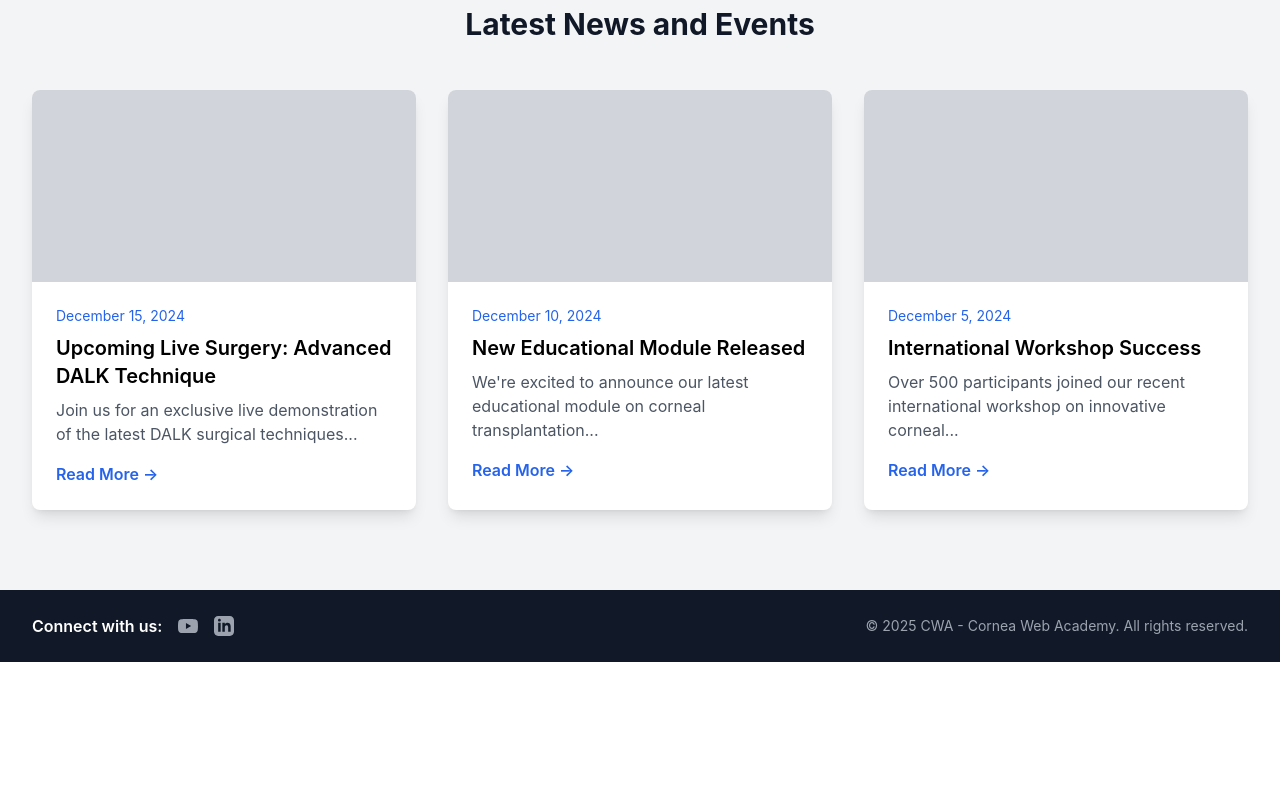
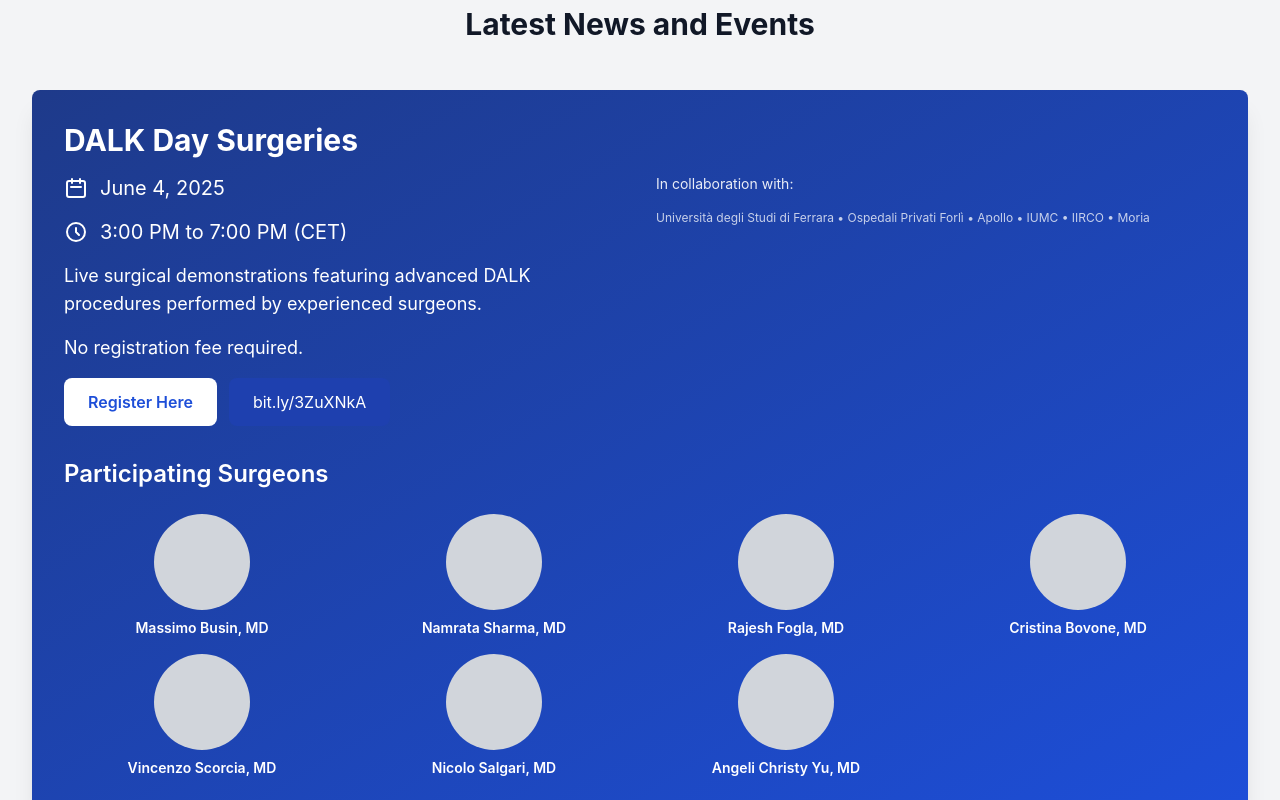
Before and after one commit to Andrea-Taloni/cornea-web-academy, a Vue app: page / in a window 1280 px wide. Shown: the part 1280-2080 px from the top of the page. Before the commit the page ends 1942 px from the top, so only its background shows below. Built offline with nearby package versions, Linux system fonts and the light colour scheme.

Commit message:
dalk event

```diff
--- a/src/components/home/NewsSection.vue
+++ b/src/components/home/NewsSection.vue
@@ -2,6 +2,105 @@
   <section class="py-16 md:py-20 bg-gray-100">
     <div class="max-w-7xl mx-auto px-4 sm:px-6 lg:px-8">
       <h3 class="text-3xl font-bold text-center text-gray-900 mb-12">Latest News and Events</h3>
+
+      <!-- Featured Event - DALK Day -->
+      <div
+        class="bg-gradient-to-br from-blue-900 to-blue-700 rounded-lg shadow-xl overflow-hidden mb-12"
+      >
+        <div class="p-8 text-white">
+          <div class="mb-8">
+            <h4 class="text-3xl font-bold mb-4">DALK Day Surgeries</h4>
+            <div class="grid md:grid-cols-2 gap-8">
+              <div class="space-y-4">
+                <div class="flex items-center gap-3">
+                  <svg class="w-6 h-6" fill="none" stroke="currentColor" viewBox="0 0 24 24">
+                    <path
+                      stroke-linecap="round"
+                      stroke-linejoin="round"
+                      stroke-width="2"
+                      d="M8 7V3m8 4V3m-9 8h10M5 21h14a2 2 0 002-2V7a2 2 0 00-2-2H5a2 2 0 00-2 2v12a2 2 0 002 2z"
+                    ></path>
+                  </svg>
+                  <span class="text-xl">June 4, 2025</span>
+                </div>
+                <div class="flex items-center gap-3">
+                  <svg class="w-6 h-6" fill="none" stroke="currentColor" viewBox="0 0 24 24">
+                    <path
+                      stroke-linecap="round"
+                      stroke-linejoin="round"
+                      stroke-width="2"
+                      d="M12 8v4l3 3m6-3a9 9 0 11-18 0 9 9 0 0118 0z"
+                    ></path>
+                  </svg>
+                  <span class="text-xl">3:00 PM to 7:00 PM (CET)</span>
+                </div>
+                <p class="text-lg mt-4">
+                  Live surgical demonstrations featuring advanced DALK procedures performed by
+                  experienced surgeons.
+                </p>
+                <p class="text-lg">No registration fee required.</p>
+                <div class="flex flex-wrap gap-3 mt-6">
+                  <a
+                    href="https://bit.ly/3ZuXNkA"
+                    target="_blank"
+                    rel="noopener noreferrer"
+                    class="inline-block bg-white text-blue-700 px-6 py-3 rounded-lg font-semibold hover:bg-gray-100 transition"
+                  >
+                    Register Here
+                  </a>
+                  <span class="inline-block bg-blue-800 px-6 py-3 rounded-lg">
+                    bit.ly/3ZuXNkA
+                  </span>
+                </div>
+              </div>
+              <div>
+                <p class="text-sm opacity-90 mb-4">In collaboration with:</p>
+                <p class="text-xs opacity-75">
+                  Università degli Studi di Ferrara • Ospedali Privati Forlì • Apollo • IUMC • IIRCO
+                  • Moria
+                </p>
+              </div>
+            </div>
+          </div>
+
+          <!-- Surgeons Section -->
+          <div>
+            <h5 class="text-2xl font-semibold mb-6">Participating Surgeons</h5>
+            <div class="grid grid-cols-2 md:grid-cols-4 gap-4">
+              <div class="text-center">
+                <div class="w-24 h-24 bg-gray-300 rounded-full mx-auto mb-2"></div>
+                <p class="text-sm font-semibold">Massimo Busin, MD</p>
+              </div>
+              <div class="text-center">
+                <div class="w-24 h-24 bg-gray-300 rounded-full mx-auto mb-2"></div>
+                <p class="text-sm font-semibold">Namrata Sharma, MD</p>
+              </div>
+              <div class="text-center">
+                <div class="w-24 h-24 bg-gray-300 rounded-full mx-auto mb-2"></div>
+                <p class="text-sm font-semibold">Rajesh Fogla, MD</p>
+              </div>
+              <div class="text-center">
+                <div class="w-24 h-24 bg-gray-300 rounded-full mx-auto mb-2"></div>
+                <p class="text-sm font-semibold">Cristina Bovone, MD</p>
+              </div>
+              <div class="text-center">
+                <div class="w-24 h-24 bg-gray-300 rounded-full mx-auto mb-2"></div>
+                <p class="text-sm font-semibold">Vincenzo Scorcia, MD</p>
+              </div>
+              <div class="text-center">
+                <div class="w-24 h-24 bg-gray-300 rounded-full mx-auto mb-2"></div>
+                <p class="text-sm font-semibold">Nicolo Salgari, MD</p>
+              </div>
+              <div class="text-center">
+                <div class="w-24 h-24 bg-gray-300 rounded-full mx-auto mb-2"></div>
+                <p class="text-sm font-semibold">Angeli Christy Yu, MD</p>
+              </div>
+            </div>
+          </div>
+        </div>
+      </div>
+
+      <!-- Other News Items -->
       <div class="grid md:grid-cols-3 gap-8">
         <article
           v-for="article in newsArticles"
@@ -27,24 +126,24 @@ import { ref } from 'vue'
 const newsArticles = ref([
   {
     id: 1,
-    date: 'December 15, 2024',
-    title: 'Upcoming Live Surgery: Advanced DALK Technique',
+    date: 'May 28, 2025',
+    title: 'DALK Day Registration Update',
     excerpt:
-      'Join us for an exclusive live demonstration of the latest DALK surgical techniques...',
+      'Limited spots remaining for the DALK Day Surgeries event on June 4. Secure your place for this educational opportunity.',
   },
   {
     id: 2,
-    date: 'December 10, 2024',
-    title: 'New Educational Module Released',
+    date: 'May 15, 2025',
+    title: 'Pre-Event Materials Available',
     excerpt:
-      "We're excited to announce our latest educational module on corneal transplantation...",
+      'Access preparatory materials including surgical technique overviews, case studies, and DALK procedure guidelines.',
   },
   {
     id: 3,
-    date: 'December 5, 2024',
-    title: 'International Workshop Success',
+    date: 'May 1, 2025',
+    title: 'Complete Faculty Lineup Announced',
     excerpt:
-      'Over 500 participants joined our recent international workshop on innovative corneal...',
+      'The full list of participating surgeons for the DALK Day live surgery event has been confirmed. View the complete schedule.',
   },
 ])
 </script>
```
